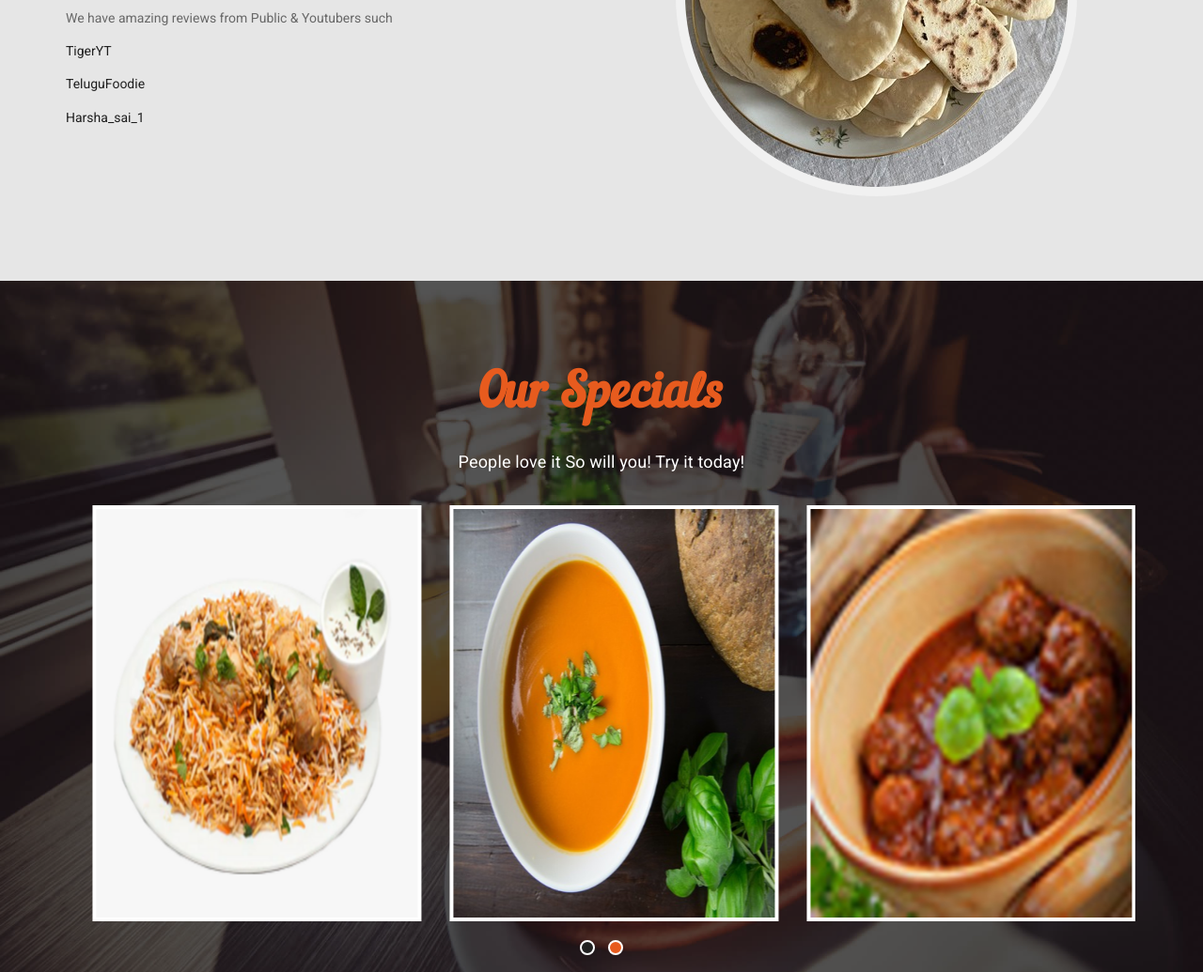
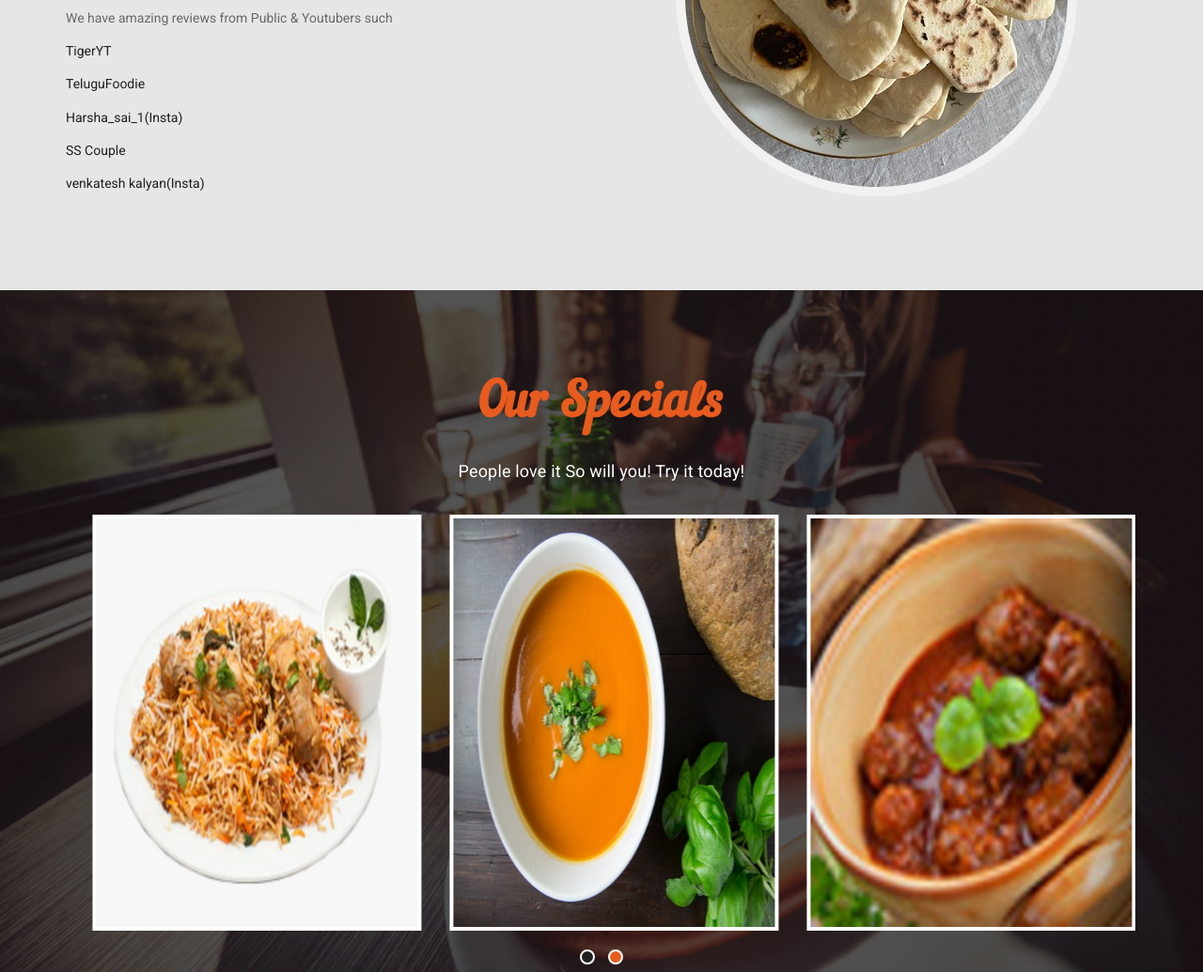
Before and after one commit to restro/asrwebsite, a plain HTML site: page index.html in a window 1280 px wide. Shown: the part 1111-2146 px from the top of the page at 94% size. Drawn offline with Linux system fonts and the light colour scheme; a web font is replaced by a local one.

Commit message:
Update index.html

```diff
--- a/index.html
+++ b/index.html
@@ -127,8 +127,9 @@
                         <p> We have amazing reviews from Public & Youtubers such </p>
                         <p><a href="https://youtu.be/_c_RrQljVBk?si=bajC9TN67_a37Klp">TigerYT</a></p>
                         <p><a href="https://www.youtube.com/shorts/5dCtgEUtTrE">TeluguFoodie</a></p>
-                        <p><a href="https://www.instagram.com/reel/C1Ql7eIoYNS/?igsh=NTM1NmNjNWFlNw%3D%3D">Harsha_sai_1</a></p>
-
+                        <p><a href="https://www.instagram.com/reel/C1Ql7eIoYNS/?igsh=NTM1NmNjNWFlNw%3D%3D">Harsha_sai_1(Insta)</a></p>
+			<p><a href="https://www.youtube.com/watch?v=p9ptwKMKZOE">SS Couple</a></p>
+			<p><a href="https://www.instagram.com/reel/C1rD1mOpEuI/?igsh=amszdjJvNGFlcXR5">venkatesh kalyan(Insta)</a></p>
                     </div>
                 </div>
                 <!-- end col -->
```
